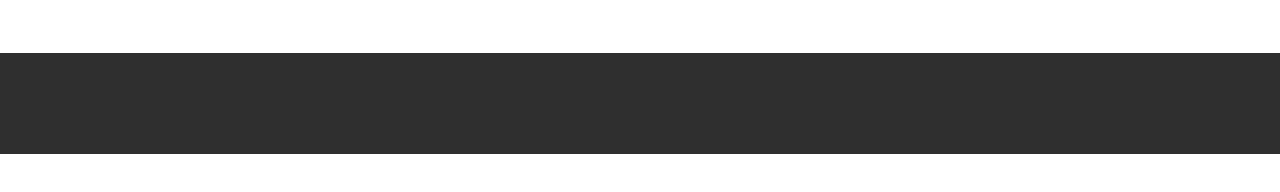
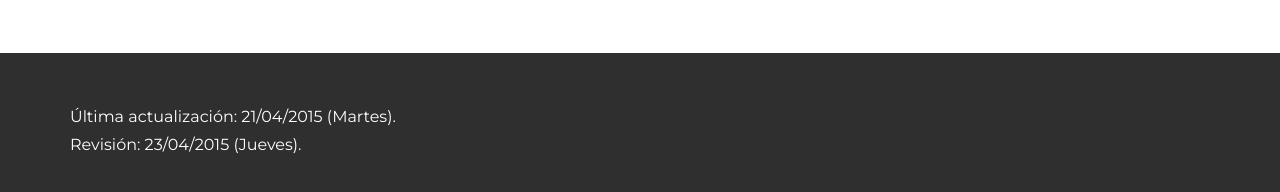
Before and after one commit to crismartin/mates, a plain HTML site: page index.html in a window 1280 px wide. Shown: the part 8957-9149 px from the top of the page. Before the commit the page ends 9111 px from the top, so only its background shows below. Drawn offline with nearby package versions, Linux system fonts and the light colour scheme.

Commit message:
subiendo footpage

```diff
--- a/index.html
+++ b/index.html
@@ -216,8 +216,10 @@
 		<div class="container">
 			<div class="row">
 				<div class="col-lg-4">
-
-
+					<p>
+						&Uacute;ltima actualizaci&oacute;n: 21/04/2015 (Martes).<br>
+						Revisi&oacute;n: 23/04/2015	(Jueves).
+					</p>
 				</div><!-- /col-lg-4 -->
 			</div>
 		</div>
```
